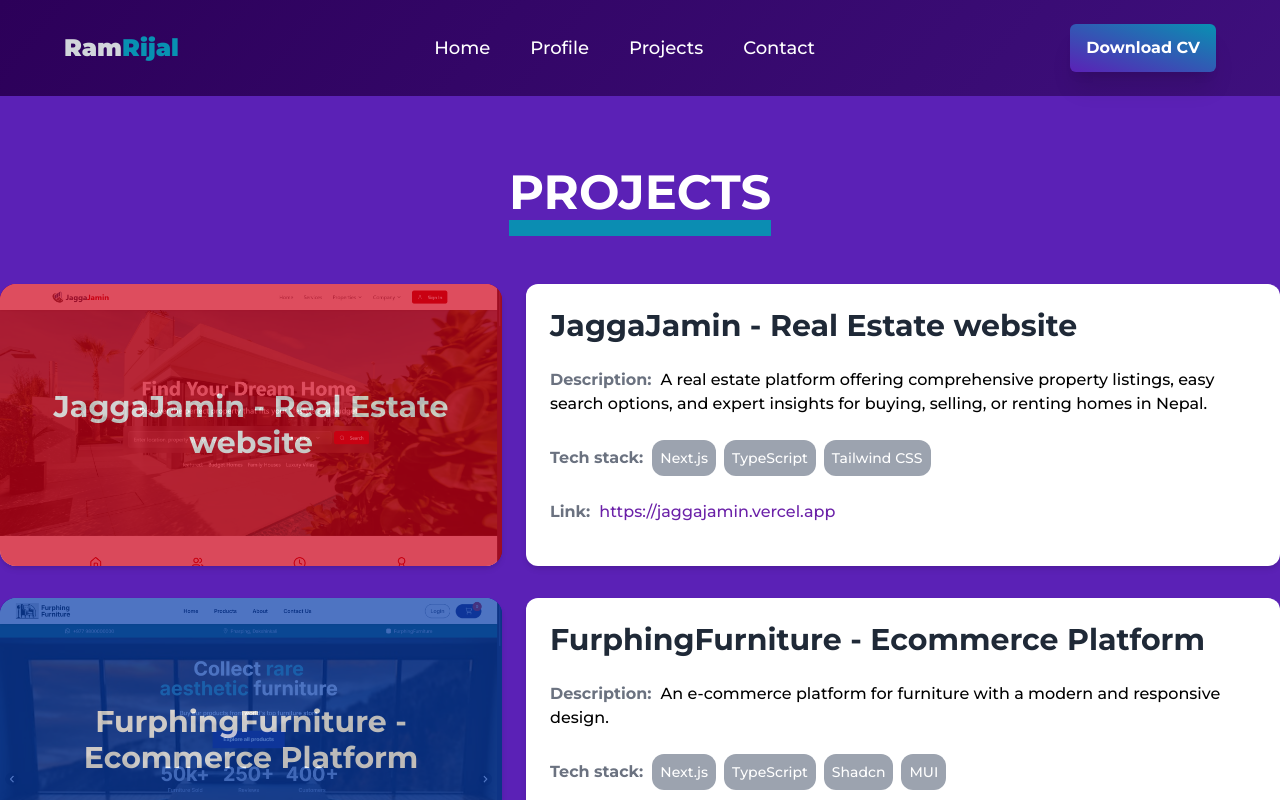
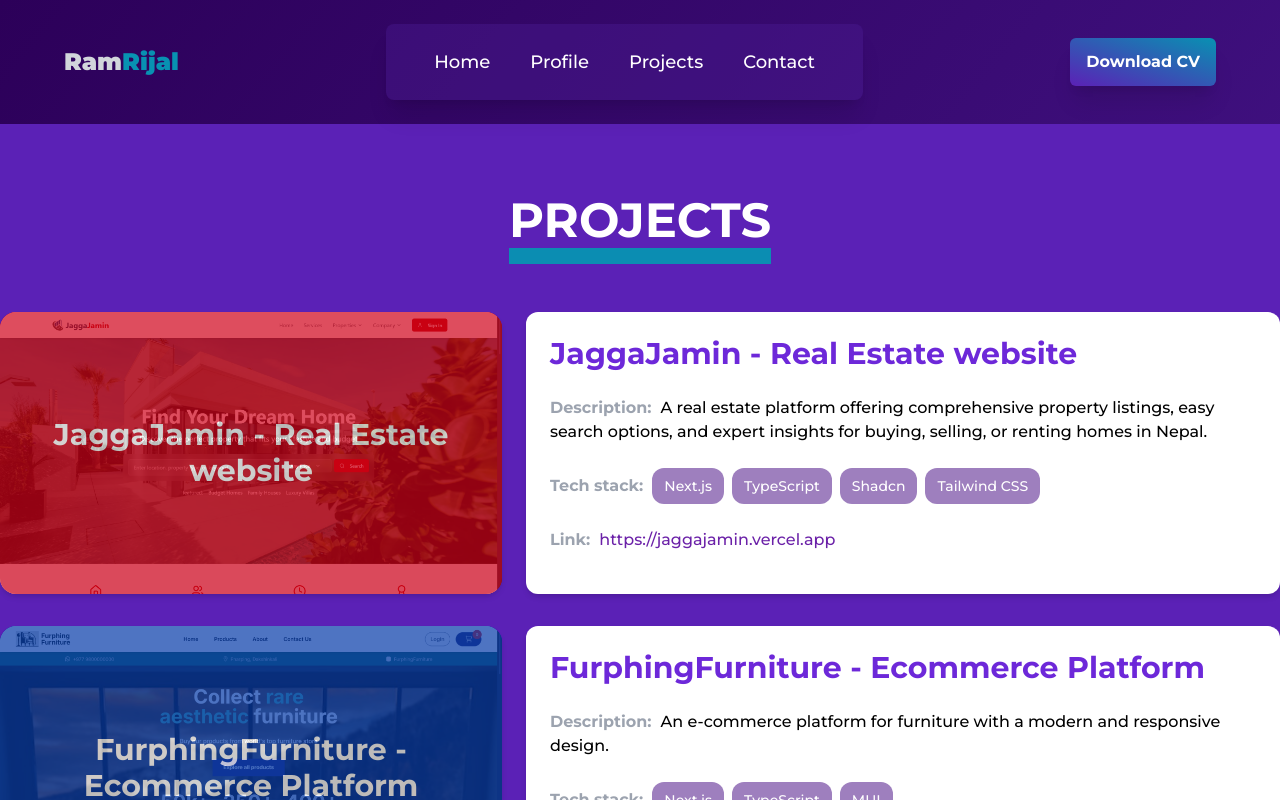
Before and after one commit to RamRijal/Personal_Portfolio, a Next.js app: page /projects in a window 1280 px wide. Shown: the top 800 px of the page. Built offline with nearby package versions, Linux system fonts and the light colour scheme.

Commit message:
minor updates

```diff
--- a/components/Experience.tsx
+++ b/components/Experience.tsx
@@ -187,24 +187,24 @@
                     />
                   </div>
                   <div className="mt-8 sm:mt-0 sm:ml-10">
-                    <p className="text-xl font-bold text-gray-900 font-pj mb-1">
+                    <p className="text-3xl font-bold text-[#D8B4FE] font-pj mb-1">
                       {data.title}
                     </p>
-                    <p className="text-lg font-medium text-gray-900 font-pj">
+                    <p className="text-lg font-medium text-[#b06df7] font-pj">
                       {data.company}
                     </p>
                     <div className="flex">
-                      <p className="mt-5 text-sm font-semibold text-gray-300 font-pj">
+                      <p className="mt-2 text-sm font-semibold text-gray-300 font-pj">
                         {data.dateFrom} -
                       </p>
-                      <p className="mt-5 text-sm font-semibold text-gray-300 font-pj">
+                      <p className="mt-2 text-sm font-semibold text-gray-300 font-pj">
                         &nbsp;{data.dateTo}</p>
                     </div>
-                    <a href="#" title="">
+                    {/* <a href="#" title="">
                       <span
                         className="absolute inset-0"
                         aria-hidden="true"></span>
-                    </a>
+                    </a> */}
                   </div>
                 </div>
               )
--- a/components/Homepage.tsx
+++ b/components/Homepage.tsx
@@ -324,7 +324,7 @@
       </svg>
       {/* Text  */}
       <div className="flex flex-col  justify-center items-center mt-8 ">
-        <BlurIn><h1 className="text-3xl font-medium pt-10">Hello!</h1></BlurIn>
+        <BlurIn><h1 className="text-3xl font-medium pt-10">Hello &nbsp;!</h1></BlurIn>
         <BlurIn><h1 className="pt-10 pb-4 text-center font-semibold text-xl">I&nbsp;&nbsp;&nbsp;am</h1></BlurIn>
         <BlurIn><h1 className="text-5xl md:text-7xl font-semibold pb-4  text-center ">
           Ram Rijal
--- a/components/Navbar.tsx
+++ b/components/Navbar.tsx
@@ -50,7 +50,7 @@
             </div>
 
             {/* NAVBAR */}
-            <div className="xl:w-fit rounded-lg  max-w-7xl">
+            <div className="xl:w-fit rounded-lg bg-violet-900 shadow-xl bg-opacity-40 p-4 px-12 max-w-7xl">
                 <nav className="flex items-center justify-between">
                     {/* HAMBURGER TOGGLE */}
                     <div className="flex lg:hidden ml-auto relative">
--- a/components/ProjectDetailCard.tsx
+++ b/components/ProjectDetailCard.tsx
@@ -43,17 +43,17 @@
                             className={`flex h-full w-full justify-center items-center font-bold text-3xl text-center `}>{project.title}</span>
                         </div>
                     </Link>
-                    <div className="content flex flex-col w-full md:w-3/5 bg-white text-black p-6 rounded-xl shadow-md gap-4">
-                        <span className='text-3xl font-semibold text-gray-800'>{project.title}</span>
-                        <p className='mt-2 font-semibold text-gray-500'>Description: &nbsp;<span className='font-medium text-black'>{project.description}</span></p>
-                        <p className='mt-2 font-semibold text-gray-500'>Tech stack: &nbsp;
+                    <div className="content flex flex-col w-full md:w-3/5 bg-white p-6 rounded-xl shadow-md gap-4">
+                        <span className='text-3xl font-semibold text-violet-700'>{project.title}</span>
+                        <p className='mt-2 font-semibold text-gray-400'>Description: &nbsp;<span className='font-medium text-black'>{project.description}</span></p>
+                        <p className='mt-2 font-semibold text-gray-400'>Tech stack: &nbsp;
                             {project.stack.map((stacks) => (
-                                <button key={stacks} className='font-medium text-sm mr-2 bg-gray-400 p-2 rounded-xl text-white'>
+                                <button key={stacks} className='font-medium text-sm mr-2 bg-[#9e7fbe] py-2 px-3 rounded-xl text-white'>
                                     {stacks}
                                 </button>
                             ))}
                         </p>
-                        <p className='mt-2 font-semibold text-gray-500'>Link: &nbsp;
+                        <p className='mt-2 font-semibold text-gray-400'>Link: &nbsp;
                             <a href={project.redirectLink} target="_blank" className='font-medium text-purple-800 hover:underline'>
                                 {project.redirectLink}
                             </a>
--- a/data/data.ts
+++ b/data/data.ts
@@ -58,7 +58,7 @@
     company: "Baliyo Ventures",
     dateFrom: "November 22, 2021",
     dateTo: "November 22, 2021",
-    imgSrc: "/Coding3.png",
+    imgSrc: "/baliyo-logo.svg",
   },
   {
     id: 2,
@@ -66,9 +66,8 @@
     company: "KitabYatra",
     dateFrom: "November 22, 2021",
     dateTo: "November 22, 2021",
-    imgSrc: "/Coding2.png",
+    imgSrc: "/KitabYatra.jpg",
   },
-
 ];
 
 export const ProjectsList = [
@@ -80,7 +79,7 @@
       "A real estate platform offering comprehensive property listings, easy search options, and expert insights for buying, selling, or renting homes in Nepal.",
     redirectLink: "https://jaggajamin.vercel.app",
     imgSrc: "/jaggajamin.png",
-    stack: ["Next.js", "TypeScript", "Tailwind CSS"],
+    stack: ["Next.js", "TypeScript", "Shadcn", "Tailwind CSS"],
   },
   {
     id: "2",
@@ -88,9 +87,9 @@
     title: "FurphingFurniture - Ecommerce Platform",
     description:
       "An e-commerce platform for furniture with a modern and responsive design.",
-    redirectLink: "https://example.com/ecommerce",
+    redirectLink: "Under development",
     imgSrc: "/FurphingFurniture.png",
-    stack: ["Next.js", "TypeScript", "Shadcn", "MUI"],
+    stack: ["Next.js", "TypeScript", "MUI"],
   },
   {
     id: "3",
@@ -168,7 +167,7 @@
     description:
       "Expertise in JavaScript, React, Next.js, TypeScript, and full-stack development using the MERN stack.",
     number: "03",
-    details: { 'name': "Ram Rijal", 'dob': "2001-12-24", 'residence': "Lalitpur" },
+    details: { name: "Ram Rijal", dob: "2001-12-24", residence: "Lalitpur" },
   },
   {
     id: 4,
@@ -176,6 +175,6 @@
     description:
       "Experience includes developing dynamic web applications such as a car racing game, a furniture e-commerce platform, and an advanced dashboard system.",
     number: "04",
-    details: { 'name': "Ram Rijal", 'dob': "2001-12-24", 'residence': "Lalitpur" },
+    details: { name: "Ram Rijal", dob: "2001-12-24", residence: "Lalitpur" },
   },
 ];
```
Also changed, not shown: public/KitabYatra.jpg (added), public/baliyo-logo.svg (added).
